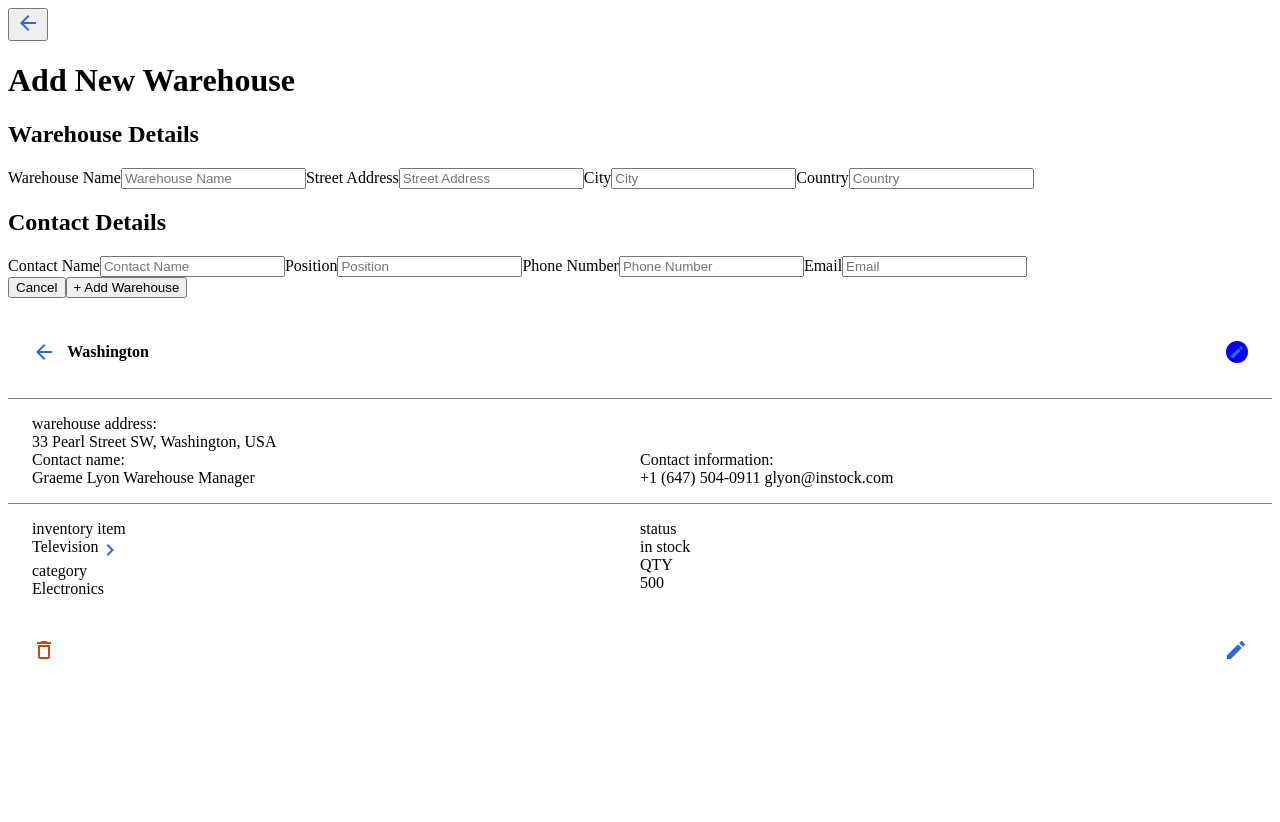
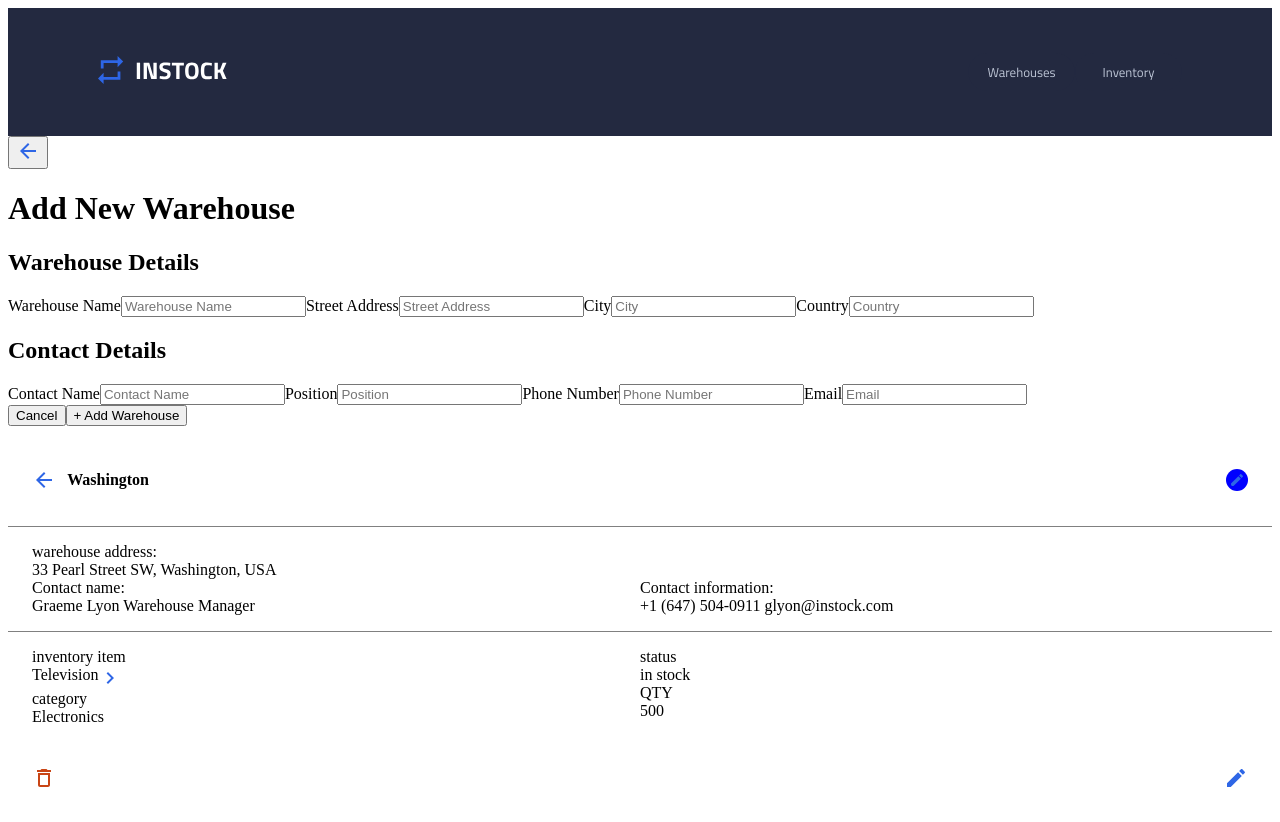
Before and after one commit to emwong101/armstrong-instock, a React (Create React App) app: page / in a window 1280 px wide. Before the commit the page ends 800 px from the top, so only its background shows below. Built offline with nearby package versions, Linux system fonts and the light colour scheme.

Commit message:
header done, need to fix margin and hover state

```diff
--- a/src/App.js
+++ b/src/App.js
@@ -1,10 +1,12 @@
 import "./App.css";
+import Header from "./components/header/Header";
 import AddWarehouse from "./components/sections/addWarehouse/addWarehouse";
 import { WarehouseDetailsComponent } from "./components/sections/Warehouse-Details/WarehouseDetailsComponent";
 
 function App() {
   return (
     <>
+    <Header />
       <AddWarehouse />
       <WarehouseDetailsComponent />
     </>
--- /dev/null
+++ b/src/Components/header/Header.js
@@ -0,0 +1,30 @@
+import "./header.scss";
+import React from "react";
+// import { Link } from "react-router-dom";
+import Logo from "../../assets/Logo/InStock-Logo.svg";
+
+const Header = () => {
+  return (
+    <header className="header">
+      <div to={"#"} className="header__company-logo">
+        <img
+          className="header__logo"
+          src={Logo}
+          alt="Company logo: 2 blue arrows in a square shaped to the left and company name (INSTOCK) in white to the right"
+        ></img>
+      </div>
+
+      <div className="header__buttons-container">
+        <button className="header__button" type="text">
+          Warehouses
+        </button>
+
+        <button className="header__button" type="text">
+          Inventory
+        </button>
+      </div>
+    </header>
+  );
+};
+
+export default Header;
--- /dev/null
+++ b/src/Components/header/header.scss
@@ -0,0 +1,72 @@
+@use "../../styles/partials/breakpoints" as *;
+@use "../../styles/partials/colors" as *;
+@use "../../styles/partials/mixins" as *;
+@use "../../styles/partials/fonts" as *;
+
+// Header for mobile
+.header {
+  padding: 1rem;
+  display: flex;
+  text-align: center;
+  flex-direction: column;
+  background-color: $Background-dark;
+
+  &__logo {
+    padding: 1rem 0;
+  }
+
+  &__buttons {
+    &-container {
+      display: flex;
+      justify-content: space-between;
+    }
+  }
+
+  &__button {
+    @include mobileLabelsLinksButtons;
+    font-size: $font-regular;
+    font-family: "Titillium-Web";
+    color: $Secondary-light;
+    // border-bottom: 1px solid transparent;
+    background-color: $Background-dark;
+    border: none;
+    border-radius: 1.25rem;
+    width: 10.25rem;
+    height: 2.25rem;
+    &:active {
+      background-color: $Primary-dark;
+      color: $Primary-light;
+    }
+    &:hover {
+      border-bottom: 1px solid $Primary-light;
+    }
+  }
+}
+
+// Header for tablet
+@include tablet {
+  .header {
+    padding: 1rem 2rem;
+    flex-direction: row;
+    justify-content: space-between;
+
+    &__buttons {
+      &-container {
+        align-self: center;
+      }
+    }
+
+    &__button {
+        width: 6.6875rem;
+        height: 2.375rem;
+    }
+  }
+}
+
+// Header for Desktop
+@include desktop {
+    .header {
+         padding: 2rem 5.625rem;
+    }
+
+}
--- a/src/styles/partials/_mixins.scss
+++ b/src/styles/partials/_mixins.scss
@@ -9,7 +9,7 @@
 }
 @mixin mobileLabelsLinksButtons {
   font-size: 0.8125rem;
-  line-height: 12.5rem;
+  line-height: 1.25rem;
 }
 
 @mixin mobileTableHeader {
```
